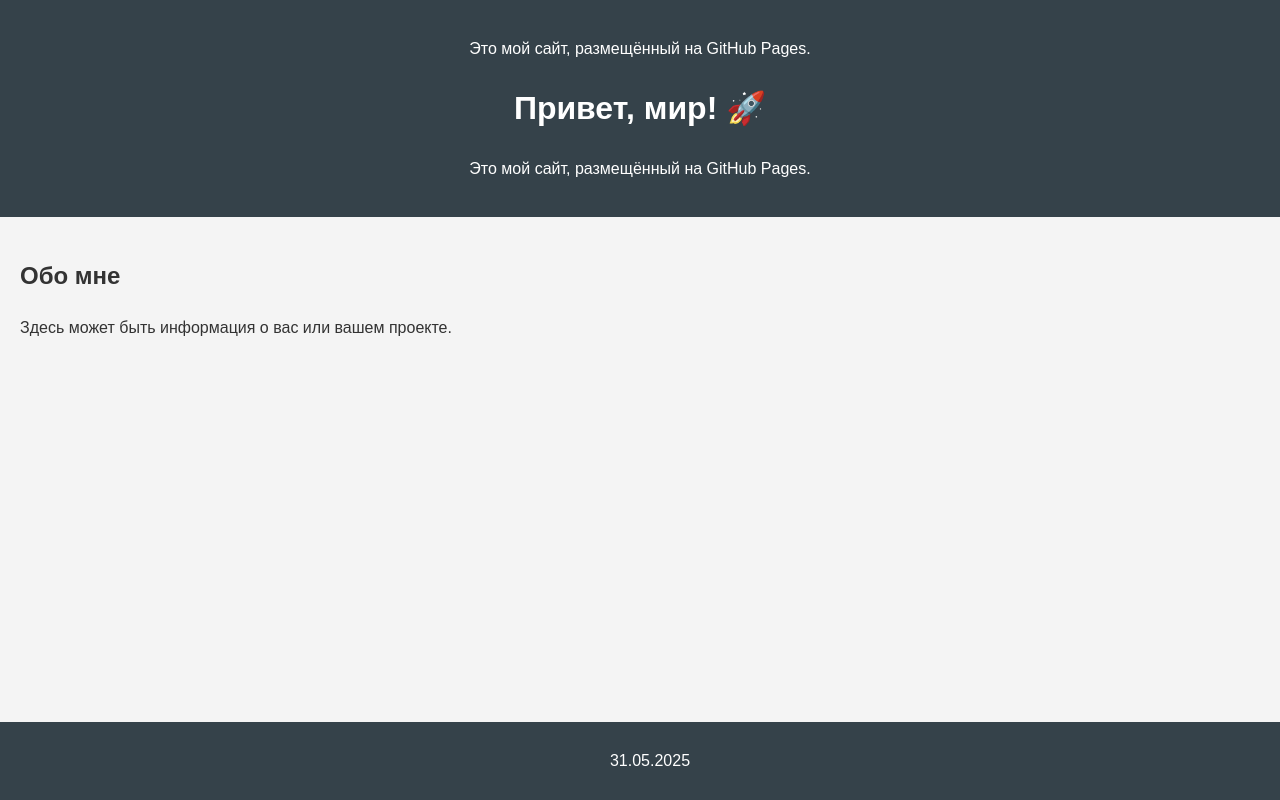
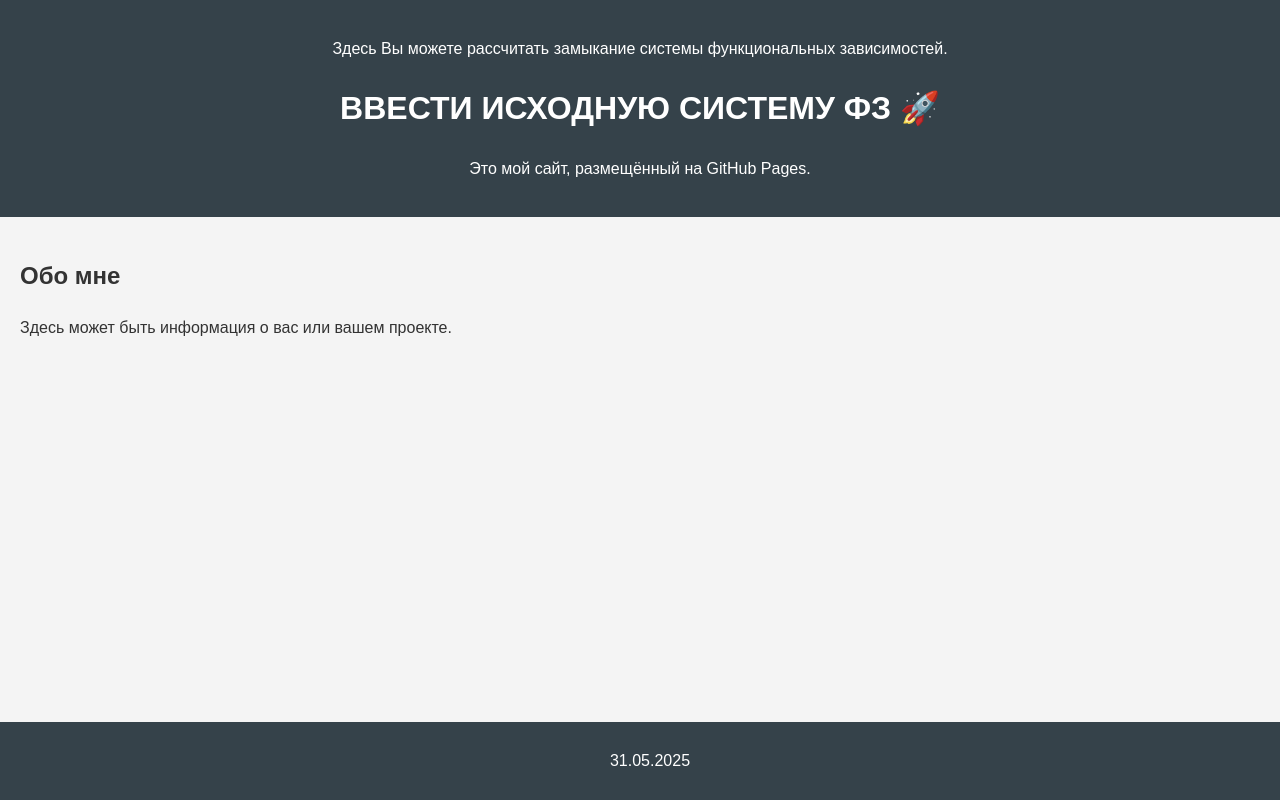
Before and after one commit to kirfor/fdc, a plain HTML site: page index.html in a window 1280 px wide. Drawn offline with Linux system fonts and the light colour scheme.

Commit message:
Update index.html

```diff
--- a/index.html
+++ b/index.html
@@ -8,8 +8,8 @@
 </head>
 <body>
     <header>
-        <p>Это мой сайт, размещённый на GitHub Pages.</p>
-        <h1>Привет, мир! 🚀</h1>
+        <p>Здесь Вы можете рассчитать замыкание системы функциональных зависимостей.</p>
+        <h1>ВВЕСТИ ИСХОДНУЮ СИСТЕМУ ФЗ 🚀</h1>
         <p>Это мой сайт, размещённый на GitHub Pages.</p>
     </header>
     <main>
```
